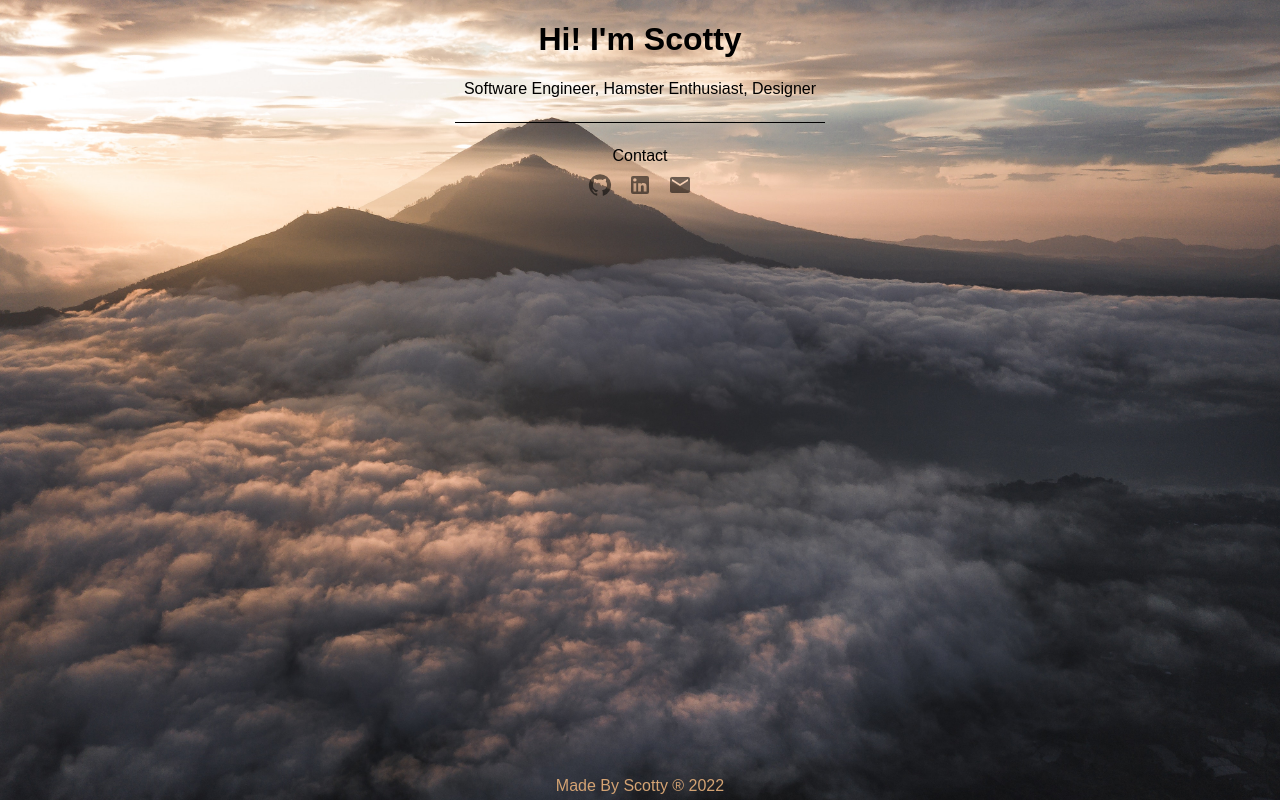
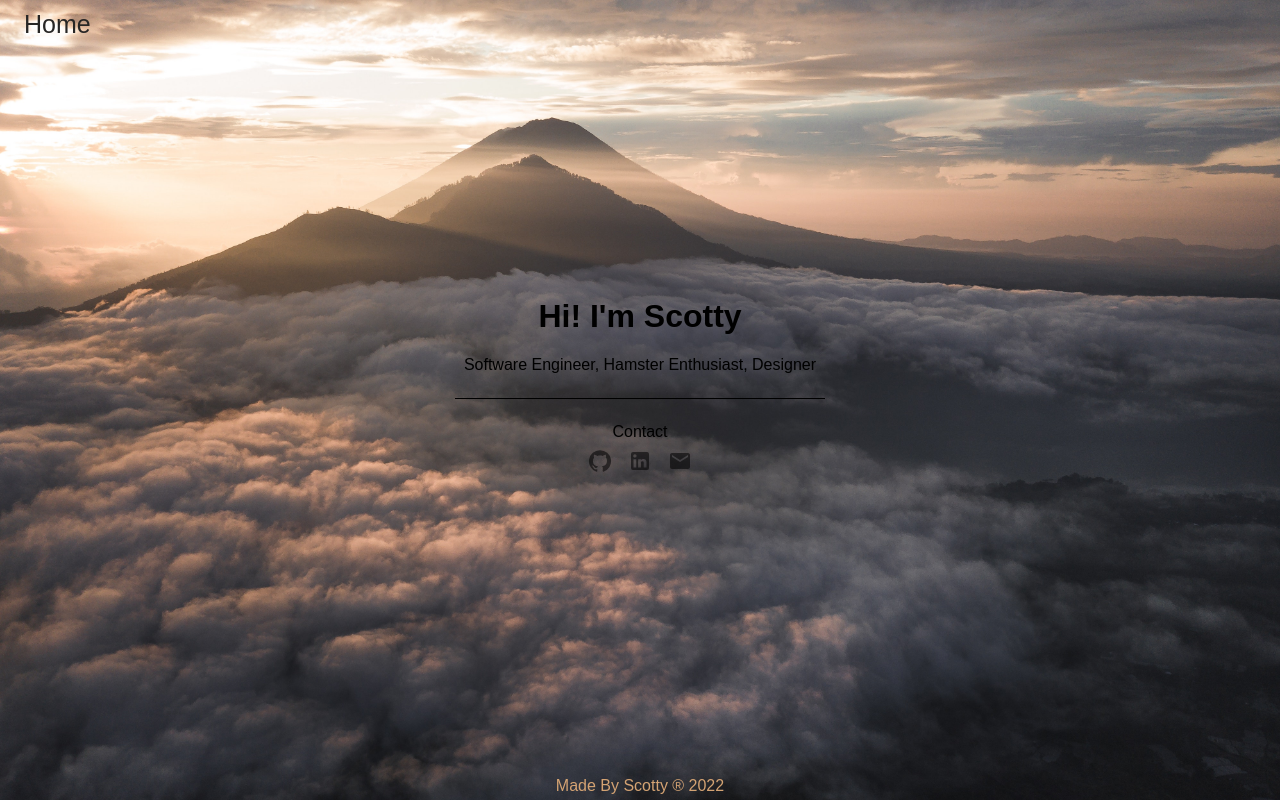
Before and after one commit to Scotty-Cloud/scott-portfolio, a React (Create React App) app: page / in a window 1280 px wide. Built offline with nearby package versions, Linux system fonts and the light colour scheme; a web font is replaced by a local one.

Commit message:
start nav bar

```diff
--- a/src/App.js
+++ b/src/App.js
@@ -3,12 +3,14 @@ import { Routes, Route, Navigate } from "react-router-dom";
 import "./styles/App.css";
 
 //Components
+import Nav from "./Components/Nav/Nav";
 import Landing from "./Components/Landing/Landing";
-import Footer from "./Components/Footer/Footer"
+import Footer from "./Components/Footer/Footer";
 
 function App() {
   return (
     <div className="App">
+       <Nav />
       <Routes>
       <Route path="/" element={<Landing /> }
           />
--- /dev/null
+++ b/src/Components/Nav/Nav.jsx
@@ -0,0 +1,21 @@
+import React from "react";
+import AppBar from "@mui/material/AppBar";
+import Box from "@mui/material/Box";
+import Toolbar from "@mui/material/Toolbar";
+import Link from '@mui/material/Link'
+
+const Nav = () => {
+  return (
+    <header className="navbar">
+      <Box sx={{ flexGrow: 1}} className='inline-nav'>
+          <Toolbar variant='dense' className="nav-buttons">
+            <Link className='nav-link' underline="none" style={{color:'#272625', fontSize: '25px'}} href="/">
+              Home
+            </Link>
+            </Toolbar>
+      </Box>
+    </header>
+   )
+}
+
+export default Nav;
--- a/src/styles/App.css
+++ b/src/styles/App.css
@@ -1,5 +1,13 @@
 .App {
   text-align: center;
+
+}
+
+.landing{
+  /* position: absolute; */
+
+
+   margin-top:250px;
 
 }
 
```
